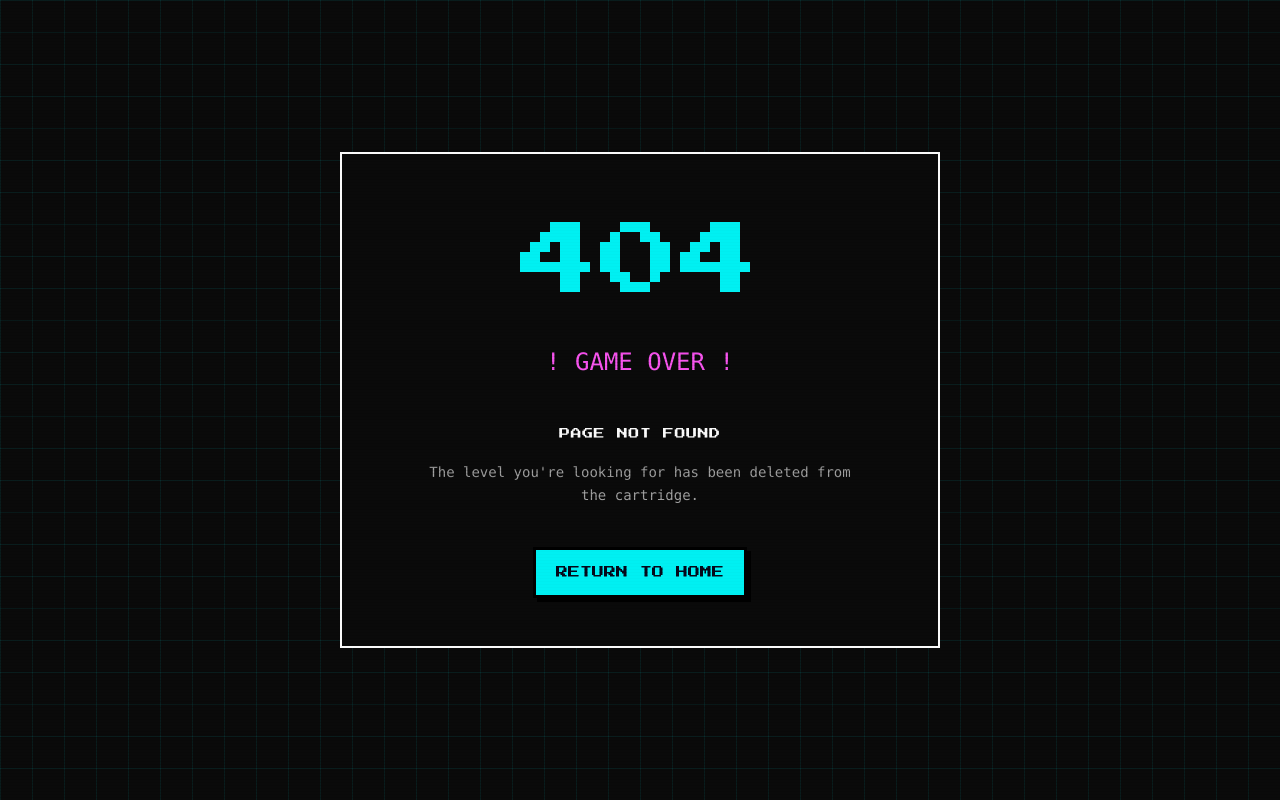
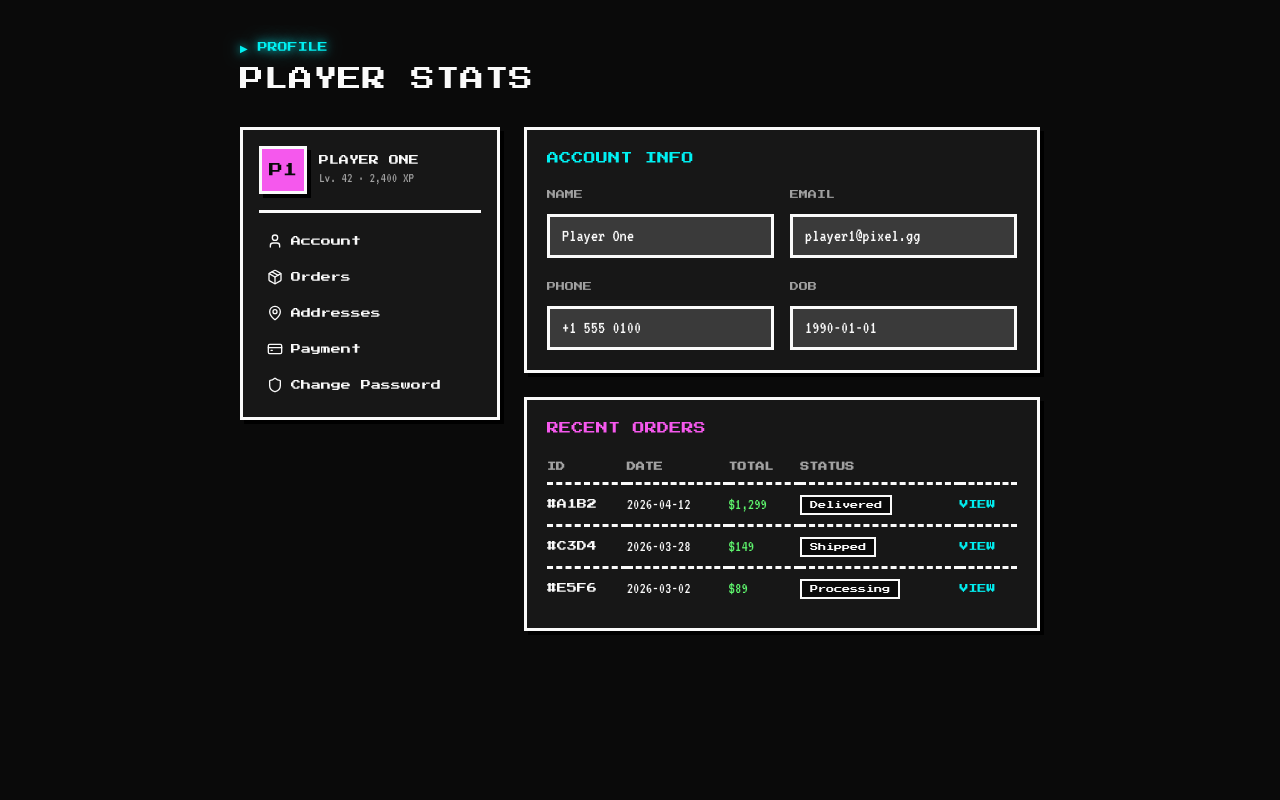
Before and after one commit to NQB37/PixelMart, a Next.js app in the folder frontend/: page /profile in a window 1280 px wide. Before the commit this address had no page. Built offline with nearby package versions, Linux system fonts and the light colour scheme.

Commit message:
feat(fe): add profile page

```diff
--- /dev/null
+++ b/frontend/app/(protected)/profile/page.tsx
@@ -0,0 +1,121 @@
+import { User, Package, MapPin, CreditCard, Shield } from 'lucide-react';
+import Link from 'next/link';
+
+export default function ProfilePage() {
+  const links = [
+    { i: User, t: 'Account' },
+    { i: Package, t: 'Orders' },
+    { i: MapPin, t: 'Addresses' },
+    { i: CreditCard, t: 'Payment' },
+    { i: Shield, t: 'Change Password' },
+  ];
+  const orders = [
+    { id: '#A1B2', date: '2026-04-12', total: '$1,299', status: 'Delivered' },
+    { id: '#C3D4', date: '2026-03-28', total: '$149', status: 'Shipped' },
+    { id: '#E5F6', date: '2026-03-02', total: '$89', status: 'Processing' },
+  ];
+
+  return (
+    <div className='mx-auto max-w-7xl px-4 py-10'>
+      <div className='font-pixel text-[10px] text-neon-cyan glow-cyan'>
+        ▶ PROFILE
+      </div>
+      <h1 className='mt-2 font-pixel text-2xl'>PLAYER STATS</h1>
+
+      <div className='mt-8 grid gap-6 lg:grid-cols-[260px_1fr]'>
+        <aside className='h-fit border-[3px] border-foreground bg-card p-4 pixel-shadow'>
+          <div className='flex items-center gap-3 border-b-[3px] border-foreground pb-4'>
+            <span className='grid h-12 w-12 place-items-center bg-neon-pink pixel-border font-pixel text-sm text-background'>
+              P1
+            </span>
+            <div>
+              <div className='font-pixel text-[10px]'>PLAYER ONE</div>
+              <div className='font-retro text-sm text-muted-foreground'>
+                Lv. 42 · 2,400 XP
+              </div>
+            </div>
+          </div>
+          <ul className='mt-3 space-y-1'>
+            {links.map(({ i: Icon, t }) => (
+              <li key={t}>
+                <a className='flex items-center gap-2 px-2 py-2 font-pixel text-[10px] hover:bg-neon-cyan hover:text-background'>
+                  <Icon className='h-4 w-4' />
+                  {t}
+                </a>
+              </li>
+            ))}
+          </ul>
+        </aside>
+
+        <div className='space-y-6'>
+          <div className='border-[3px] border-foreground bg-card p-5 pixel-shadow'>
+            <h3 className='font-pixel text-xs text-neon-cyan'>ACCOUNT INFO</h3>
+            <div className='mt-4 grid gap-4 md:grid-cols-2'>
+              <Field label='NAME' defaultValue='Player One' />
+              <Field label='EMAIL' defaultValue='player1@pixel.gg' />
+              <Field label='PHONE' defaultValue='+1 555 0100' />
+              <Field label='DOB' defaultValue='1990-01-01' />
+            </div>
+          </div>
+
+          <div className='border-[3px] border-foreground bg-card p-5 pixel-shadow'>
+            <h3 className='font-pixel text-xs text-neon-pink'>RECENT ORDERS</h3>
+            <table className='mt-4 w-full text-left'>
+              <thead className='font-pixel text-[9px] text-muted-foreground'>
+                <tr>
+                  <th className='py-2'>ID</th>
+                  <th>DATE</th>
+                  <th>TOTAL</th>
+                  <th>STATUS</th>
+                  <th></th>
+                </tr>
+              </thead>
+              <tbody className='font-retro text-base'>
+                {orders.map((o) => (
+                  <tr
+                    key={o.id}
+                    className='border-t-[3px] border-dashed border-foreground'
+                  >
+                    <td className='py-3 font-pixel text-[10px]'>{o.id}</td>
+                    <td>{o.date}</td>
+                    <td className='text-neon-green'>{o.total}</td>
+                    <td>
+                      <span className='border-2 border-foreground bg-background px-2 py-1 font-pixel text-[8px]'>
+                        {o.status}
+                      </span>
+                    </td>
+                    <td>
+                      <Link
+                        href='/profile'
+                        className='font-pixel text-[9px] text-neon-cyan'
+                      >
+                        VIEW
+                      </Link>
+                    </td>
+                  </tr>
+                ))}
+              </tbody>
+            </table>
+          </div>
+        </div>
+      </div>
+    </div>
+  );
+}
+
+function Field({
+  label,
+  ...rest
+}: { label: string } & React.InputHTMLAttributes<HTMLInputElement>) {
+  return (
+    <label className='block'>
+      <span className='font-pixel text-[9px] text-muted-foreground'>
+        {label}
+      </span>
+      <input
+        {...rest}
+        className='mt-2 h-11 w-full border-[3px] border-foreground bg-input px-3 font-retro text-lg outline-none focus:border-neon-cyan'
+      />
+    </label>
+  );
+}
```
